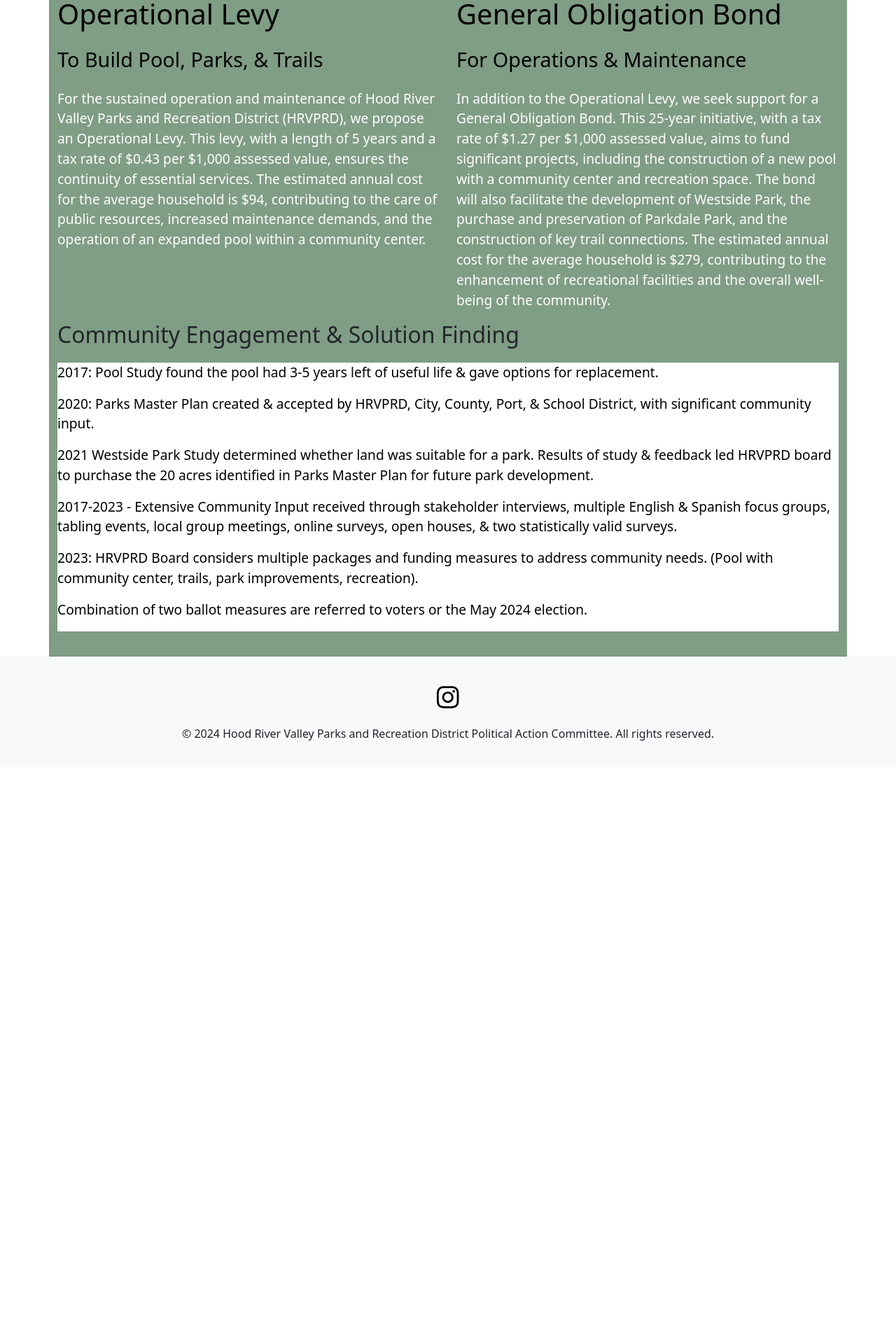
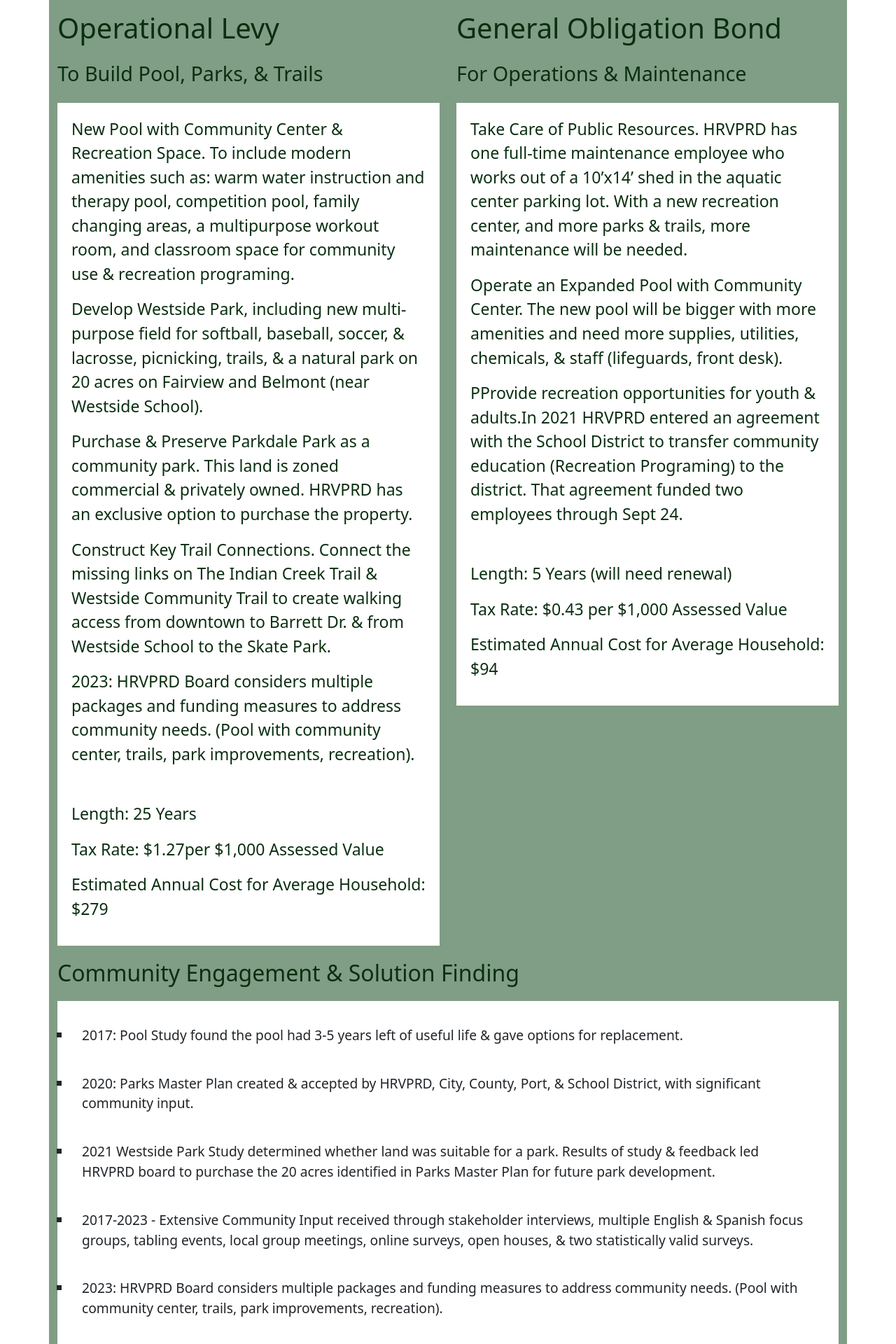
Before and after one commit to jessicahattig/yes-yes-pnr, a React (Create React App) app: page /about in a window 1280 px wide. Shown: the part 200-2120 px from the top of the page at 70% size. Before the commit the page ends 1296 px from the top, so only its background shows below. Built offline with nearby package versions, Linux system fonts and the light colour scheme.

Commit message:
WIP: Donate.js

```diff
--- a/src/components/About.js
+++ b/src/components/About.js
@@ -7,36 +7,64 @@
         <div className="col-md-6">
         <h1 className="mb-4 custom-heading">Operational Levy</h1>
         <h4 className="mb-4 custom-heading">To Build Pool, Parks, & Trails</h4>
-          <p className="lead">For the sustained operation and maintenance of Hood River Valley Parks and Recreation District (HRVPRD), we propose an Operational Levy. This levy, with a length of 5 years and a tax rate of $0.43 per $1,000 assessed value, ensures the continuity of essential services. The estimated annual cost for the average household is $94, contributing to the care of public resources, increased maintenance demands, and the operation of an expanded pool within a community center.</p>
+        <div className='lead'>
+        <ul>
+        <p><strong>New Pool with Community Center & Recreation Space.</strong> To include modern amenities such as: warm water instruction and therapy pool, competition pool, family changing areas, a multipurpose workout room, and classroom space for community use & recreation programing.</p>
+        <p><strong>Develop Westside Park,</strong> including new multi-purpose field for softball, baseball, soccer, & lacrosse, picnicking, trails, & a natural park on 20 acres on Fairview and Belmont (near Westside School).</p>
+        <p><strong>Purchase & Preserve Parkdale Park</strong> as a community park. This land is zoned commercial & privately owned. HRVPRD has an exclusive option to purchase the property.</p>
+        <p><strong>Construct Key Trail Connections.</strong> Connect the missing links on The Indian Creek Trail & Westside Community Trail to create walking access from downtown to Barrett Dr. & from Westside School to the Skate Park.</p>
+        <p>2023: HRVPRD Board considers multiple
+          packages and funding measures to address
+          community needs. (Pool with community center,
+          trails, park improvements, recreation).</p>
+        <br />
+<p><strong>Length:</strong> 25 Years</p>
+<p><strong>Tax Rate:</strong> $1.27per $1,000 Assessed Value</p>
+<p><strong>Estimated Annual Cost for Average Household:</strong> $279</p>
+      </ul>
+          </div>
         </div>
 
         <div className="col-md-6">
           <h1 className="mb-4 custom-heading">General Obligation Bond</h1>
           <h4 className="mb-4 custom-heading">For Operations & Maintenance</h4>
-          <p className="lead">In addition to the Operational Levy, we seek support for a General Obligation Bond. This 25-year initiative, with a tax rate of $1.27 per $1,000 assessed value, aims to fund significant projects, including the construction of a new pool with a community center and recreation space. The bond will also facilitate the development of Westside Park, the purchase and preservation of Parkdale Park, and the construction of key trail connections. The estimated annual cost for the average household is $279, contributing to the enhancement of recreational facilities and the overall well-being of the community.</p>
+          <div className="lead">
+          <ul>
+        <p><strong>Take Care of Public Resources.</strong> HRVPRD has one full-time maintenance employee who works out of a 10’x14’ shed in the aquatic center parking lot. With a new recreation center, and more parks & trails, more maintenance will be needed.</p>
+        <p><strong>Operate an Expanded Pool with Community
+Center.</strong> The new pool will be bigger with more amenities and need more supplies, utilities, chemicals, & staff (lifeguards, front
+desk).</p>
+        <p><strong>PProvide recreation opportunities for youth
+& adults.</strong>In 2021 HRVPRD entered an agreement with the School District to transfer community education (Recreation Programing) to the district. That agreement funded two employees through Sept 24.</p>
+<br />
+<p><strong>Length:</strong> 5 Years (will need renewal)</p>
+<p><strong>Tax Rate:</strong> $0.43 per $1,000 Assessed Value</p>
+<p><strong>Estimated Annual Cost for Average Household:</strong> $94</p>
+      </ul>
+            </div>
         </div>
       </div>
       <h2>Community Engagement & Solution Finding</h2>
       <ul>
-        <p>2017: Pool Study found the pool had 3-5 years
-          left of useful life & gave options for replacement.</p>
-        <p>2020: Parks Master Plan created & accepted by
+        <li>2017: Pool Study found the pool had 3-5 years
+          left of useful life & gave options for replacement.</li>
+        <li>2020: Parks Master Plan created & accepted by
           HRVPRD, City, County, Port, & School District,
-          with significant community input.</p>
-        <p>2021 Westside Park Study determined whether
+          with significant community input.</li>
+        <li>2021 Westside Park Study determined whether
           land was suitable for a park. Results of study &
           feedback led HRVPRD board to purchase the 20
-          acres identified in Parks Master Plan for future park development.</p>
-        <p>2017-2023 - Extensive Community Input
+          acres identified in Parks Master Plan for future park development.</li>
+        <li>2017-2023 - Extensive Community Input
           received through stakeholder interviews,
           multiple English & Spanish focus groups, tabling
           events, local group meetings, online surveys,
-          open houses, & two statistically valid surveys.</p>
-        <p>2023: HRVPRD Board considers multiple
+          open houses, & two statistically valid surveys.</li>
+        <li>2023: HRVPRD Board considers multiple
           packages and funding measures to address
           community needs. (Pool with community center,
-          trails, park improvements, recreation).</p>
-        <p>Combination of two ballot measures are referred to voters or the May 2024 election.</p>
+          trails, park improvements, recreation).</li>
+        <li>Combination of two ballot measures are referred to voters or the May 2024 election.</li>
       </ul>
     </div>
   );
--- a/src/components/Donate.js
+++ b/src/components/Donate.js
@@ -5,6 +5,12 @@
   return (
     <div className="ComponentHeader">
       <h2>Donation Page is Under Construction.</h2>
+      <br />
+      <br />
+      <br />
+      <br />
+      <br />
+      <br />
       </div>
   );
 }
--- a/src/index.css
+++ b/src/index.css
@@ -125,37 +125,50 @@
 /* About */
 .about-section {
   background-color: rgba(2, 61, 12, 0.5);
-  padding: 20px; /* Add padding to the about section */
+  padding: 40px;
 }
 
-.about-section h1,
-.about-section h4,
+.about-section h1 {
+  color:#0a2e10;
+}
+
+.about-section h4 {
+  color: #0a2e10;
+}
+
+.about-section h2 {
+  color: #0a2e10;
+}
 .about-section p {
-  color: #000000;
+  color: #0a2e10;;
 }
 
 .about-section h1 {
   font-size: 2.5em;
+  margin-bottom: 20px;
 }
 
 .about-section h4 {
   font-size: 1.8em;
+  margin-bottom: 15px;
 }
 
-.about-section p.lead {
+.about-section div.lead {
   font-size: 1.2em;
   color: #ffffff;
+  margin-bottom: 20px;
 
 }
 
 .about-section ul {
-  display: flex;
+  /* display: flex;
   flex-direction: column;
-  align-items: flex-start;
+  align-items: flex-start; */
   list-style-type: square;
-  padding: 0;
+  padding: 20px;
   font-size: 1.2em;
   margin-top: 20px;
+  display: block;
 }
 
 .about-section ul.p {
```
